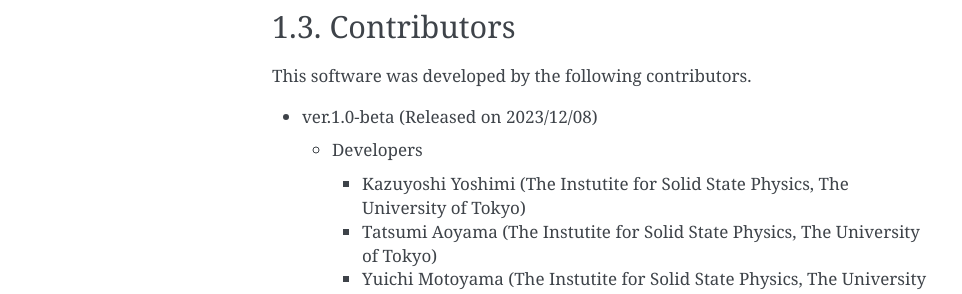
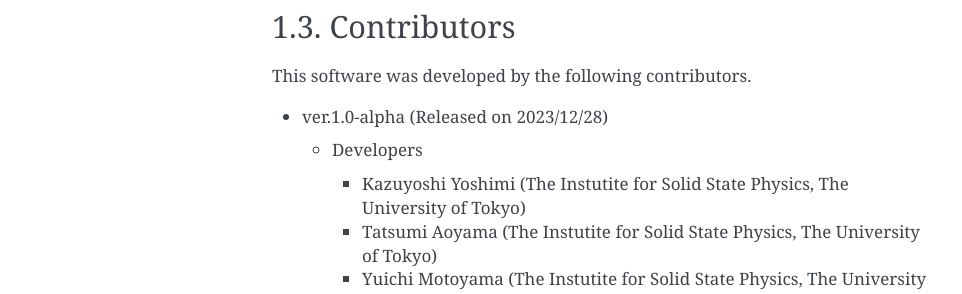
Before and after one commit to issp-center-dev/cif2x, a Sphinx documentation site: the page built from docs/en/source/cif2x/about/index.rst, in a window 1280 px wide. Shown: the part 687-981 px from the top of the page, without its empty margins (148-1110 px from the left). Built offline with Sphinx 7.4.7, drawn with Linux system fonts in a browser that asks for light colours.

Commit message:
update manual

```diff
--- a/docs/en/source/cif2x/about/index.rst
+++ b/docs/en/source/cif2x/about/index.rst
@@ -25,7 +25,7 @@
 
 This software was developed by the following contributors.
 
--  ver.1.0-beta (Released on 2023/12/08)
+-  ver.1.0-alpha (Released on 2023/12/28)
 
    -  Developers
 
--- a/docs/en/source/conf.py
+++ b/docs/en/source/conf.py
@@ -26,9 +26,9 @@
 # built documents.
 #
 # The short X.Y version.
-version = '1.0-beta'
+version = '1.0-alpha'
 # The full version, including alpha/beta/rc tags
-release = '1.0-beta'
+release = '1.0-alpha'
 
 
 # -- General configuration ---------------------------------------------------
--- a/docs/ja/source/cif2x/about/index.rst
+++ b/docs/ja/source/cif2x/about/index.rst
@@ -27,7 +27,7 @@
 
 本ソフトウェアは以下の開発貢献者により開発されています。
 
--  ver.1.0-beta (2023/12/08リリース)
+-  ver.1.0-alpha (2023/12/28リリース)
 
    -  開発者
 
--- a/docs/ja/source/conf.py
+++ b/docs/ja/source/conf.py
@@ -26,9 +26,9 @@
 # built documents.
 #
 # The short X.Y version.
-version = '1.0-beta'
+version = '1.0-alpha'
 # The full version, including alpha/beta/rc tags
-release = '1.0-beta'
+release = '1.0-alpha'
 
 
 # -- General configuration ---------------------------------------------------
```
